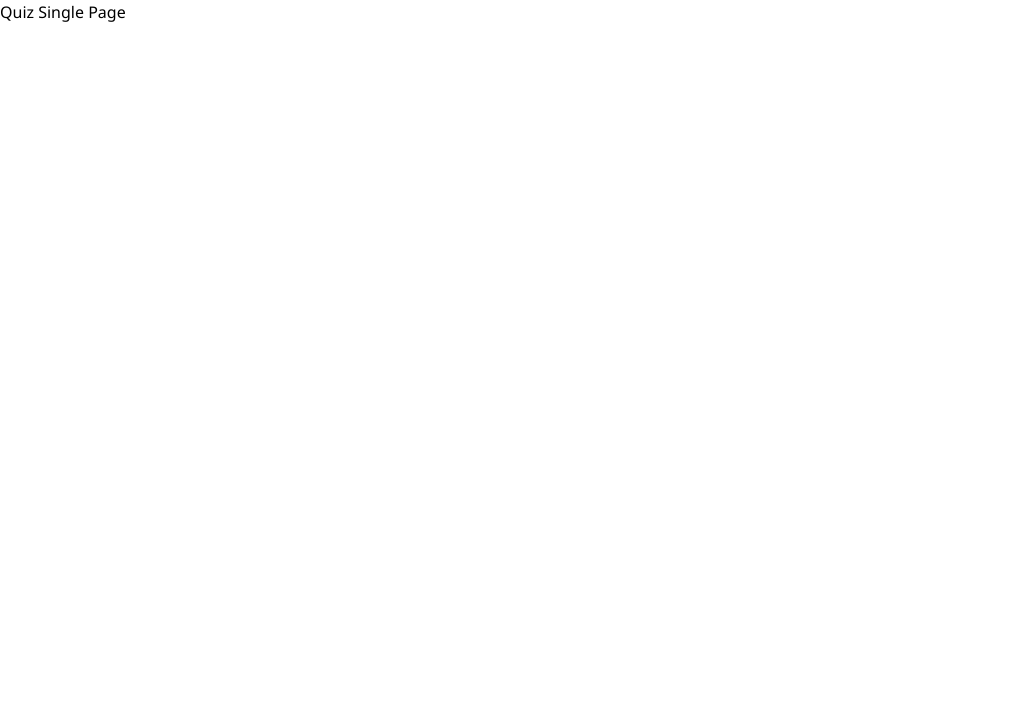
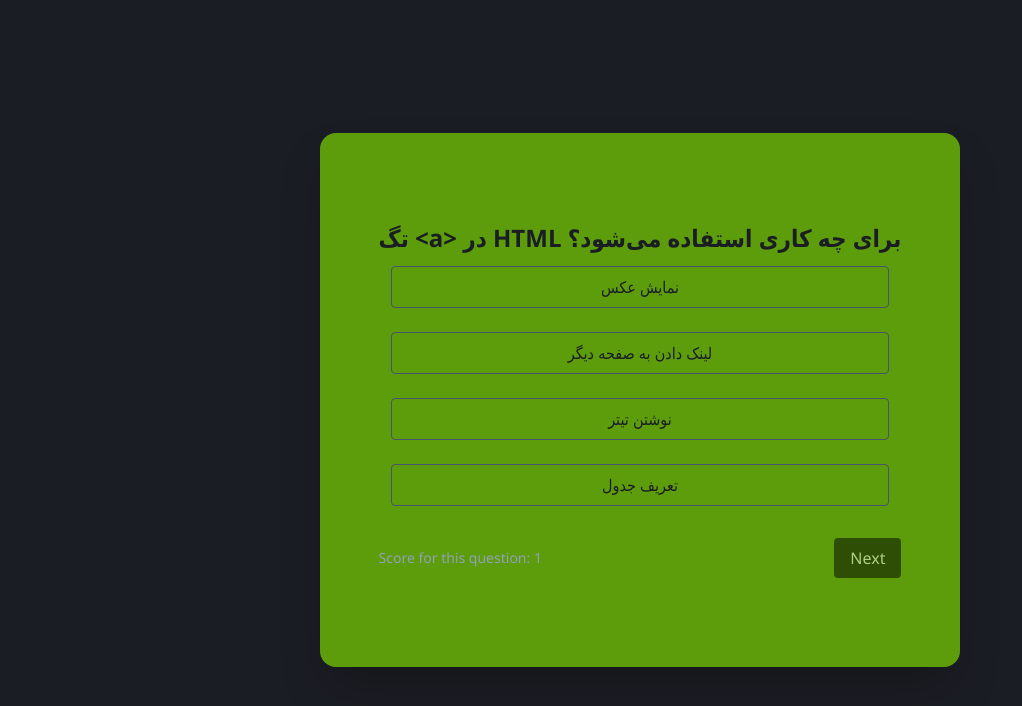
Before and after one commit to amirrrreza1/next-project-seven, a Next.js app: page /quiz/1 in a window 1280 px wide. Shown: the top 706 px of the page, without its empty margins (0-1022 px from the left). Built offline with nearby package versions, Linux system fonts and the light colour scheme.

Commit message:
feat: implement SingleQuestions component and add quiz result page with scoring levels

```diff
--- /dev/null
+++ b/src/Components/SingleQuestions/SingleQuestions.jsx
@@ -0,0 +1,89 @@
+"use client";
+
+import { useRouter } from "next/navigation";
+import React, { useState } from "react";
+
+const SingleQuestions = ({
+  id,
+  question,
+  options,
+  correctOption,
+  totalQuestions,
+  score, // ✅ امتیاز داینامیک هر سوال
+}) => {
+  const router = useRouter();
+  const [userAnswer, setUserAnswer] = useState(null);
+
+  const handleAnswer = (answer) => {
+    setUserAnswer(answer);
+
+    // ذخیره پاسخ در localStorage
+    const prevAnswers = JSON.parse(localStorage.getItem("answers") || "[]");
+    const newAnswers = [
+      ...prevAnswers,
+      { questionId: id, answer, correct: correctOption },
+    ];
+    localStorage.setItem("answers", JSON.stringify(newAnswers));
+
+    // ذخیره امتیاز
+    const prevScore = parseInt(localStorage.getItem("score") || "0", 10);
+    const newScore = answer === correctOption ? prevScore + score : prevScore;
+    localStorage.setItem("score", newScore.toString());
+  };
+
+  const getClassName = (index) => {
+    if (userAnswer === null) return "";
+    return index === correctOption
+      ? "bg-green-500"
+      : index === userAnswer
+      ? "bg-red-500"
+      : "";
+  };
+
+  const handleNext = () => {
+    if (totalQuestions === id) {
+      router.push("/quiz/result");
+    } else {
+      router.push(`/quiz/${id + 1}`);
+    }
+  };
+
+  return (
+    <div className="p-5">
+      <h3 className="text-2xl font-bold">{question}</h3>
+      <div className="flex flex-col">
+        {options.map((option, index) => (
+          <button
+            className={`m-3 p-2 rounded-sm border border-slate-600 ${getClassName(
+              index
+            )}`}
+            key={`${option}-${index}`}
+            onClick={() => handleAnswer(index)}
+            disabled={userAnswer !== null}
+          >
+            {option}
+            {userAnswer !== null && userAnswer === index && (
+              <p className="text-sm">(your answer)</p>
+            )}
+          </button>
+        ))}
+      </div>
+      <div className="flex justify-between items-center mt-5">
+        <span className="text-sm text-slate-400">
+          Score for this question: {score}
+        </span>
+        <button
+          className={`bg-black py-2 px-4 text-white rounded-sm ${
+            userAnswer === null ? "opacity-50" : ""
+          }`}
+          disabled={userAnswer === null}
+          onClick={handleNext}
+        >
+          {totalQuestions === id ? "Show Result" : "Next"}
+        </button>
+      </div>
+    </div>
+  );
+};
+
+export default SingleQuestions;
--- a/src/app/(home)/page.jsx
+++ b/src/app/(home)/page.jsx
@@ -3,7 +3,7 @@ import Link from "next/link";
 const HomePage = async () => {
   return (
     <>
-      <div className="w-full h-screen flex flex-col items-center justify-center bg-[#365A08] text-white">
+      <div className="w-full h-screen flex flex-col items-center justify-center bg-[#1B1D24] text-[#1B1D24]">
         <div className="w-1/2 h-1/2 bg-[#5D9D0B] rounded-2xl shadow-2xl flex flex-col items-center justify-center">
           <h1 className="text-3xl font-bold">
             Welcome To My Quiz App
@@ -16,7 +16,7 @@ const HomePage = async () => {
 
           <Link
             href={"/quiz"}
-            className="bg-[#1B1D24] text-white font-bold py-2 px-4 rounded-full mt-7 hover:scale-105 transition-all duration-300"
+            className="bg-[#1B1D24] text-[#72EB3A] font-bold py-2 px-4 rounded-full mt-7 hover:scale-105 transition-all duration-300"
           >
             Documentation
           </Link>
--- a/src/app/(quiz)/quiz/[id]/page.jsx
+++ b/src/app/(quiz)/quiz/[id]/page.jsx
@@ -1,5 +1,37 @@
-const QuizSinglePage = () => {
-    return ( <><h1>Quiz Single Page</h1></> )
-}
+import SingleQuestions from "@/Components/SingleQuestions/SingleQuestions";
+
+const TotalQuestions = async () => {
+  const res = await fetch("http://localhost:3000/api/questions");
+  const data = await res.json();
+  const quizQuestions = data.QUESTIONS;
+  const totalQuestions = quizQuestions.length;
+  return totalQuestions;
+};
+
+const QuizSinglePage = async ({ params }) => {
+  const { id } = await params; // id of the question
+
+  const res = await fetch(`http://localhost:3000/api/questions/${id}`);
+  const data = await res.json();
+
+  const total = await TotalQuestions(); // total number of questions
+
+  return (
+    <>
+      <div className="w-full h-screen flex flex-col items-center justify-center bg-[#1B1D24] text-[#1B1D24]">
+        <div className="w-1/2 h-2/3 bg-[#5D9D0B] rounded-2xl shadow-2xl flex flex-col items-center justify-center">
+          <SingleQuestions
+            id={+id}
+            question={data.selected.question}
+            options={data.selected.options}
+            correctOption={data.selected.correctAnswer}
+                      totalQuestions={total}
+            score={data.selected.score}
+          />
+        </div>
+      </div>
+    </>
+  );
+};
 
 export default QuizSinglePage;
--- /dev/null
+++ b/src/app/(quiz)/quiz/result/page.jsx
@@ -0,0 +1,57 @@
+"use client";
+
+import { useEffect, useState } from "react";
+import Link from "next/link";
+
+const getLevel = (score) => {
+  if (score <= 20) return { level: "Beginner", salary: "$20K-$30K" };
+  if (score <= 40) return { level: "Junior", salary: "$30K-$40K" };
+  if (score <= 60) return { level: "Mid", salary: "$40K-$60K" };
+  if (score <= 80) return { level: "Senior", salary: "$60K-$90K" };
+  return { level: "Expert", salary: "$90K+" };
+};
+
+const ResultPage = () => {
+  const [score, setScore] = useState(0);
+  const [levelInfo, setLevelInfo] = useState({ level: "", salary: "" });
+
+  useEffect(() => {
+    const storedScore = parseInt(localStorage.getItem("score") || "0", 10);
+    setScore(storedScore);
+    setLevelInfo(getLevel(storedScore));
+  }, []);
+
+  const handleReset = () => {
+    localStorage.removeItem("score");
+    localStorage.removeItem("answers");
+  };
+
+  return (
+    <div className="w-full h-screen flex flex-col items-center justify-center bg-[#202020] text-white p-5">
+      <div className="bg-[#333] p-10 rounded-2xl shadow-xl text-center space-y-5">
+        <h1 className="text-3xl font-bold">Quiz Result</h1>
+        <p className="text-xl">
+          Your Score: <span className="font-bold">{score}</span>
+        </p>
+        <p className="text-xl">
+          Level:{" "}
+          <span className="text-green-400 font-bold">{levelInfo.level}</span>
+        </p>
+        <p className="text-xl">
+          Estimated Salary:{" "}
+          <span className="text-yellow-400 font-bold">{levelInfo.salary}</span>
+        </p>
+
+        <Link
+          href="/quiz/1"
+          onClick={handleReset}
+          className="mt-5 inline-block bg-green-600 hover:bg-green-700 px-6 py-2 rounded-full font-semibold transition"
+        >
+          Retake Quiz
+        </Link>
+      </div>
+    </div>
+  );
+};
+
+export default ResultPage;
```
